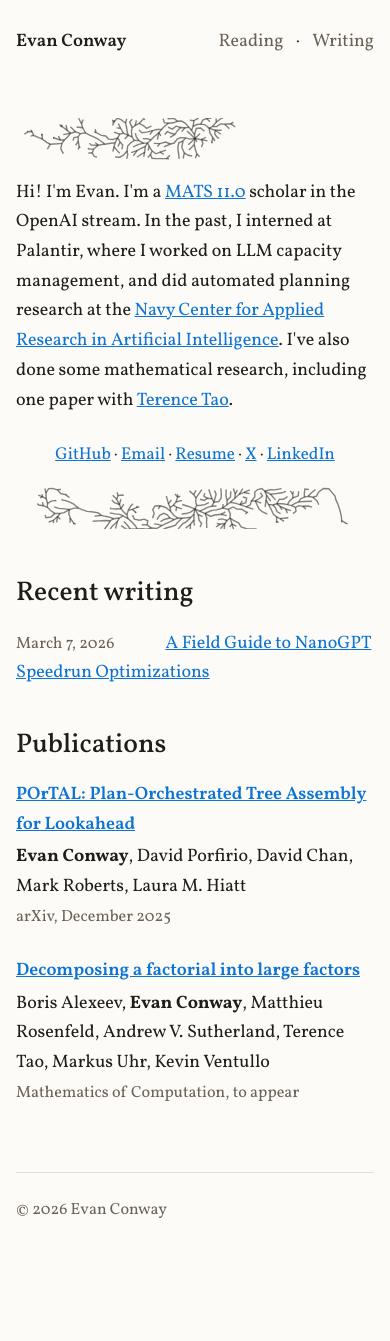
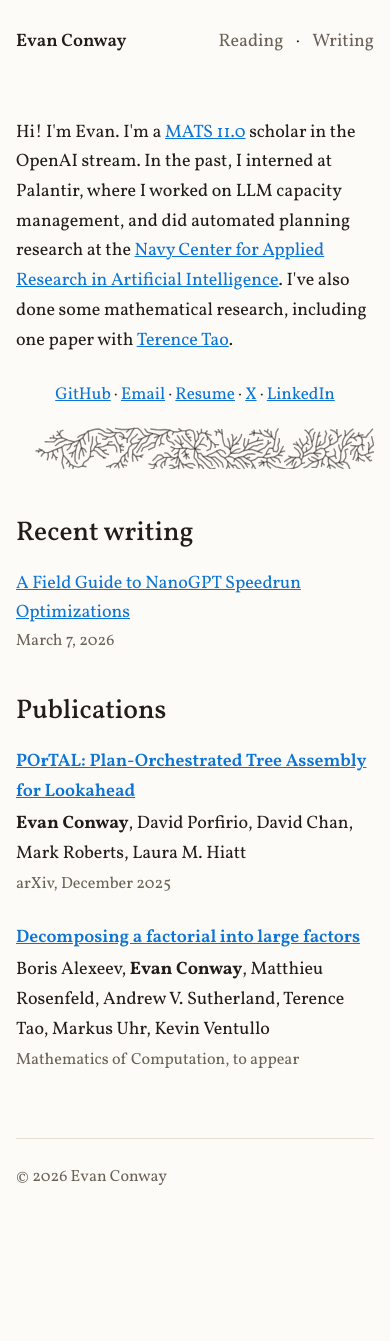
Before and after one commit to evan-conway/evanjayconway.com, a Jekyll site: the page built from index.html, in a window 390 px wide. Built offline with Jekyll 4.4.1, drawn with Linux system fonts in a browser that asks for light colours; after the commit the page ends 1307 px from its top, so only the background shows below that.

Commit message:
fix the phone layout: one ribbon, and post lists that wrap properly
A band above the bio as well as below crowded a narrow screen and pushed
the text down the page, so only the one underneath survives. With nothing
above to clear, the frame's top padding goes too, closing the gap that
left. The remaining ribbon grows at 170 units/second rather than 128; the
ring is untouched.

Post lists become the same two-column grid the reading list uses. The
date was an inline-block of fixed width, so a title long enough to wrap
put its second line underneath the date instead of beside it -- which on
a phone is every title. Below 34rem the columns collapse and the date
sits under its title, and the markup now leads with the title so that
stacked order reads correctly.

Co-Authored-By: Claude Opus 5 <noreply@anthropic.com>
Claude-Session: https://claude.ai/code/session_0193TQoBMkomC7HU7sxe4Y7a

```diff
--- a/assets/css/main.css
+++ b/assets/css/main.css
@@ -353,19 +353,19 @@ td {
 }
 
 /*
-  On a narrow screen the side bands would eat most of the column -- at 5.8% of
-  width each, they take ~44px out of a 375px phone -- and a vertical run that
-  thin can barely branch anyway. So the sides go and the top and bottom become
-  two independent trees, which also lets the text run the full width.
+  On a narrow screen the side bands would eat most of the column -- 82px out of
+  a 375px phone -- and a vertical run that thin can barely branch anyway. A
+  band above the text as well as below crowded it and pushed the bio down the
+  page, so only the one underneath survives, and the text runs full width.
 */
 @media (max-width: 34rem) {
   .tree-frame {
-    --tree-shape: ribbons;
+    --tree-shape: ribbon;
   }
 
-  /* Clear of the ribbons, which are ~41px thick. */
+  /* Nothing above to clear now; the padding below keeps clear of the band. */
   .tree-frame-content {
-    padding: 3.75rem 0;
+    padding: 0 0 3.75rem;
   }
 }
 
@@ -484,18 +484,39 @@ td {
   grid-column: 1;
 }
 
+/*
+  Title and date in two columns, the same shape as the reading list. The date
+  used to be an inline-block of fixed width, which meant a title that wrapped
+  put its second line underneath the date rather than beside it -- fine on a
+  desktop, a mess on a phone.
+*/
 .post-list {
   padding: 0;
   list-style: none;
 }
 
 .post-list li {
-  margin-bottom: 0.6em;
+  display: grid;
+  grid-template-columns: 1fr auto;
+  gap: 0 1.5em;
+  margin-bottom: 0.8em;
 }
 
 .post-list time {
-  display: inline-block;
-  min-width: 9em;
   color: var(--muted);
   font-size: 0.9em;
+  text-align: right;
+  white-space: nowrap;
 }
+
+/* Too narrow for two columns: the date sits under its title instead. */
+@media (max-width: 34rem) {
+  .post-list li {
+    grid-template-columns: 1fr;
+    margin-bottom: 1em;
+  }
+
+  .post-list time {
+    text-align: left;
+  }
+}
--- a/assets/js/tree.js
+++ b/assets/js/tree.js
@@ -19,7 +19,7 @@
     slowdown: 0.25, // speed of each level of branch relative to the one above
     catchup: 3.5, // how much time accelerates once the skeleton is drawn
     speed: 195, // svg units per second, for the ring
-    ribbonSpeed: 128, // slower on the narrow layout, where each run is shorter
+    ribbonSpeed: 170, // the narrow layout's single ribbon
     ramp: 0.53, // seconds over which catch-up eases in
     resettle: 800, // ms of stillness after a resize before the tree regrows
     minChange: 24, // px of size change worth regenerating for
@@ -313,13 +313,12 @@
     area: w * h - Math.max(0, w - 2 * band) * Math.max(0, h - 2 * band),
   });
 
-  // A horizontal band across the top or the bottom. Two ends, no loop, so
-  // nothing to cut.
-  const ribbonSpec = (w, h, band, edge) => ({
+  // A horizontal band across the bottom. Two ends, no loop, so nothing to cut.
+  const ribbonSpec = (w, h, band) => ({
     w,
     h,
-    inside: (x, y) => (edge === "top" ? y < band : y > h - band),
-    seed: [w / 2, edge === "top" ? band / 2 : h - band / 2],
+    inside: (x, y) => y > h - band,
+    seed: [w / 2, h - band / 2],
     cut: () => false,
     speed: SETTINGS.ribbonSpeed,
     area: w * band,
@@ -331,7 +330,7 @@
   function specsFor(frame, w, h, band) {
     const layout = getComputedStyle(frame).getPropertyValue("--tree-shape").trim();
 
-    if (layout === "ribbons") return [ribbonSpec(w, h, band, "top"), ribbonSpec(w, h, band, "bottom")];
+    if (layout === "ribbon") return [ribbonSpec(w, h, band)];
     return [ringSpec(w, h, band)];
   }
 
--- a/index.html
+++ b/index.html
@@ -46,8 +46,8 @@ description: Evan Conway — machine learning research. MATS 11.0 scholar in the
 <ul class="post-list">
   {% for post in site.posts limit: 5 %}
     <li>
+      <a href="{{ post.url | relative_url }}">{{ post.title }}</a>
       <time datetime="{{ post.date | date_to_xmlschema }}">{{ post.date | date: "%B %-d, %Y" }}</time>
-      <a href="{{ post.url | relative_url }}">{{ post.title }}</a>
     </li>
   {% endfor %}
 </ul>
--- a/posts.html
+++ b/posts.html
@@ -11,8 +11,8 @@ permalink: /posts/
 <ul class="post-list">
   {% for post in site.posts %}
     <li>
+      <a href="{{ post.url | relative_url }}">{{ post.title }}</a>
       <time datetime="{{ post.date | date_to_xmlschema }}">{{ post.date | date: "%B %-d, %Y" }}</time>
-      <a href="{{ post.url | relative_url }}">{{ post.title }}</a>
     </li>
   {% endfor %}
 </ul>
```
